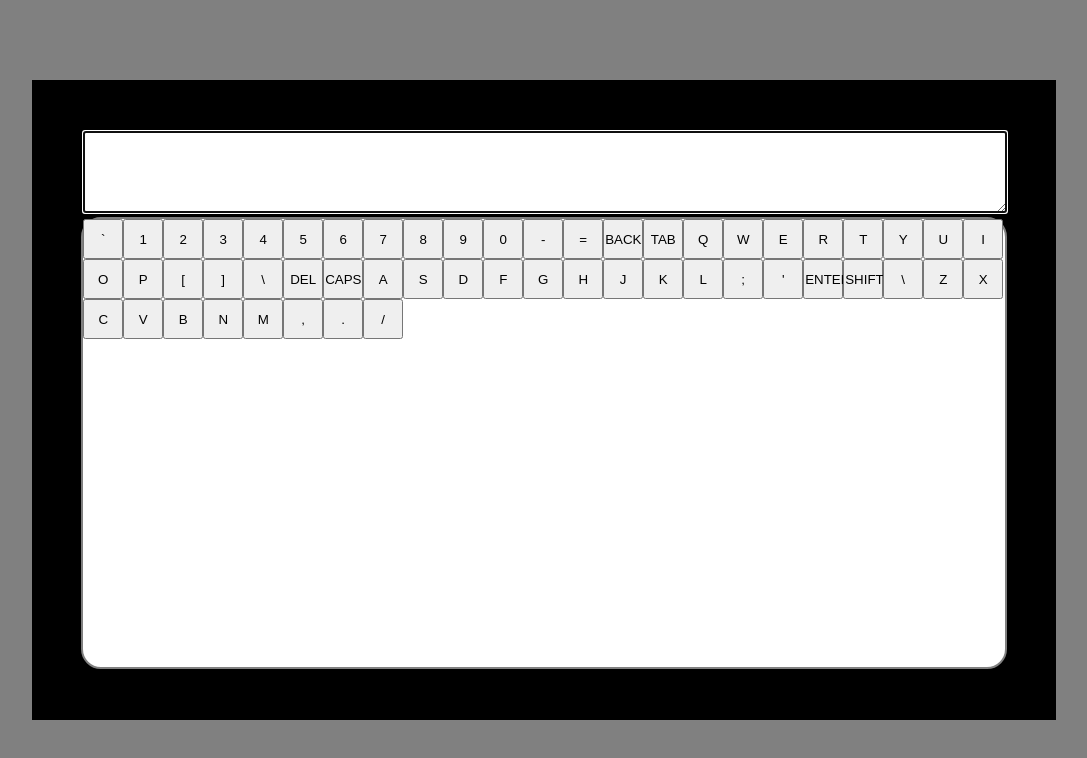
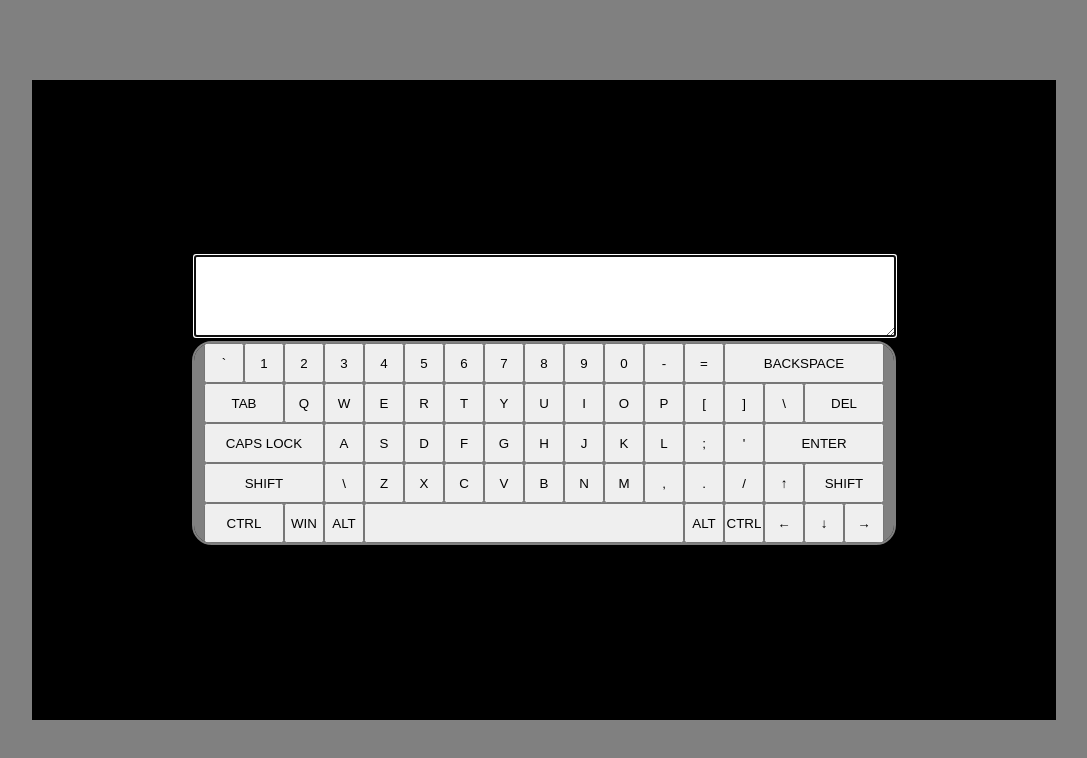
Before and after one commit to Michail-Konon/virtual-keyboard, a plain HTML site: page index.html in a window 1280 px wide. Shown: the whole page, without its empty margins (96-1183 px from the left). Drawn offline with Linux system fonts and the light colour scheme.

Commit message:
feat: add key generation

```diff
--- a/script/letters.js
+++ b/script/letters.js
@@ -13,8 +13,8 @@ export let lettersArray = [
   ['Minus',11,['-','_'],['-','_']],
   ['Equal',12,['=','+'],['=','+']],
 
-  ['Back',13,'Back','Back'],
-  ['Tab',14,'Tab','Tab'],
+  //['Back',13,'Back','Back'],
+  //['Tab',14,'Tab','Tab'],
 
   ['KeyQ',15,'q','й'],
   ['KeyW',16,'w','ц'],
@@ -30,8 +30,8 @@ export let lettersArray = [
   ['BracketRight',26,[']','}'],'ъ'],
   ['Backslash',27,['\\','|'],['\\','/']],
 
-  ['Del',28,'Del','Del'],
-  ['Caps',29,'Caps','Caps'],
+  //['Del',28,'Del','Del'],
+  //['Caps',29,'Caps','Caps'],
 
   ['KeyA',30, 'a','ф'],
   ['KeyS',31,'s','ы'],
@@ -45,8 +45,8 @@ export let lettersArray = [
   ['Semicolon',39,[';',':'],'ж'],
   ['Quote',40,["'",'"'],'э'],
 
-  ['Enter',41,'Enter','Enter'],
-  ['Shift',42,'Shift','Shift'],
+  //['Enter',41,'Enter','Enter'],
+  //['Shift',42,'Shift','Shift'],
 
   ['IntlBackslash',43,['\\','|'],['\\','/']],
   ['KeyZ',44,'z','я'],
--- a/script/script.js
+++ b/script/script.js
@@ -57,7 +57,6 @@ class CustomButtonCommon extends HTMLButtonElement {
 
 customElements.define('common-letters', CustomButtonCommon, { extends: 'button' });
 
-
 for (btnIndex = 0; btnIndex < lettersArray.length; btnIndex++) {
   let j = lettersArray[btnIndex][1];
   buttonArray[j] = document.createElement('button', { is: 'common-letters' });
@@ -65,7 +64,7 @@ for (btnIndex = 0; btnIndex < lettersArray.length; btnIndex++) {
 }
 
 buttonArray.forEach((el, i) => {
-  keyboard.append(buttonArray[i])
+  keysWrapper.append(buttonArray[i])
 })
 
 class CustomButtonSpecial extends HTMLButtonElement {
@@ -75,8 +74,17 @@ class CustomButtonSpecial extends HTMLButtonElement {
     this.classList.add('custom-btn_special');
     this.keyCode = specialLettersArray[btnIndex][0];
     this.innerHTML = specialLettersArray[btnIndex][2];
-    if (specialLettersArray[btnIndex][5] == true) {
-      this.style.width = specialLettersArray[btnIndex][5];
-    }
+    this.style.width = specialLettersArray[btnIndex][5];
   }
 }
+
+customElements.define('special-letters', CustomButtonSpecial, { extends: 'button' });
+
+for (btnIndex = 0; btnIndex < specialLettersArray.length; btnIndex++) {
+  let j = specialLettersArray[btnIndex][1];
+  buttonArray[j] = document.createElement('button', { is: 'special-letters' });
+}
+
+buttonArray.forEach((el, i) => {
+  keysWrapper.append(buttonArray[i])
+})
--- a/script/special-letters.js
+++ b/script/special-letters.js
@@ -1,21 +1,21 @@
 export const specialLettersArray = [
-  ['Backspace', 14, 'BACKSPACE', emptyFunction, emptyFunction, '180px'],
-  ['Tab', 15, 'TAB', emptyFunction, emptyFunction, '80px'],
-  ['Delete', 29, 'DEL', emptyFunction, emptyFunction, '80px'],
-  ['CapsLock', 30, 'CAPS LOCK', emptyFunction, emptyFunction, '120px'],
-  ['Enter', 42, 'ENTER', emptyFunction, emptyFunction, '180px'],
-  ['ShiftLeft', 43, 'SHIFT', emptyFunction, emptyFunction, '120px'],
-  ['ArrowUp', 55, '&#8593', emptyFunction, emptyFunction],
-  ['ShiftRight', 56, 'SHIFT', emptyFunction, emptyFunction, '120px'],
-  ['ControlLeft', 57, 'CTRL', emptyFunction, emptyFunction, '80px'],
-  ['OSLeft', 58, 'WIN', emptyFunction, emptyFunction],
-  ['AltLeft', 59, 'ALT', emptyFunction, emptyFunction],
-  ['Space', 60, '&#160', emptyFunction, emptyFunction, '400px'],
-  ['AltRight', 61, 'ALT', emptyFunction, emptyFunction],
-  ['ControlRight', 62, 'CTRL', emptyFunction, emptyFunction],
-  ['ArrowLeft', 63, '&#8592', emptyFunction, emptyFunction],
-  ['ArrowDown', 64, '&#8595', emptyFunction, emptyFunction],
-  ['ArrowRight', 65, '&#8594', emptyFunction, emptyFunction]
+  ['Backspace', 13, 'BACKSPACE', emptyFunction, emptyFunction, '160px'],
+  ['Tab', 14, 'TAB', emptyFunction, emptyFunction, '80px'],
+  ['Delete', 28, 'DEL', emptyFunction, emptyFunction, '80px'],
+  ['CapsLock', 29, 'CAPS LOCK', emptyFunction, emptyFunction, '120px'],
+  ['Enter', 41, 'ENTER', emptyFunction, emptyFunction, '120px'],
+  ['ShiftLeft', 42, 'SHIFT', emptyFunction, emptyFunction, '120px'],
+  ['ArrowUp', 54, '&#8593', emptyFunction, emptyFunction, '40px'],
+  ['ShiftRight', 55, 'SHIFT', emptyFunction, emptyFunction, '80px'],
+  ['ControlLeft', 56, 'CTRL', emptyFunction, emptyFunction, '80px'],
+  ['OSLeft', 57, 'WIN', emptyFunction, emptyFunction, '40px'],
+  ['AltLeft', 58, 'ALT', emptyFunction, emptyFunction, '40px'],
+  ['Space', 59, '&#160', emptyFunction, emptyFunction, '320px'],
+  ['AltRight', 60, 'ALT', emptyFunction, emptyFunction, '40px'],
+  ['ControlRight', 61, 'CTRL', emptyFunction, emptyFunction, '40px'],
+  ['ArrowLeft', 62, '&#8592', emptyFunction, emptyFunction, '40px'],
+  ['ArrowDown', 63, '&#8595', emptyFunction, emptyFunction, '40px'],
+  ['ArrowRight', 64, '&#8594', emptyFunction, emptyFunction, '40px']
 ];
 
 function emptyFunction() {
--- a/styles/style.css
+++ b/styles/style.css
@@ -30,14 +30,15 @@ html {
 
 .keyboard {
   background-color: white;
-  width: 90%;
-  height: 70%;
+  width: 700px;
+  /* height: 70%; */
   border: 2px solid gray;
   border-radius: 20px;
+  overflow: hidden;
 }
 
 .screen {
-  width: 90%;
+  width: 700px;
 }
 
 .screen-text {
@@ -51,7 +52,9 @@ html {
   display: flex;
   align-items: center;
   justify-content: center;
-  flex-direction: column;
+  flex-direction: row;
+  flex-wrap: wrap;
+  background: gray;
 }
 
 .custom-btn {
```
